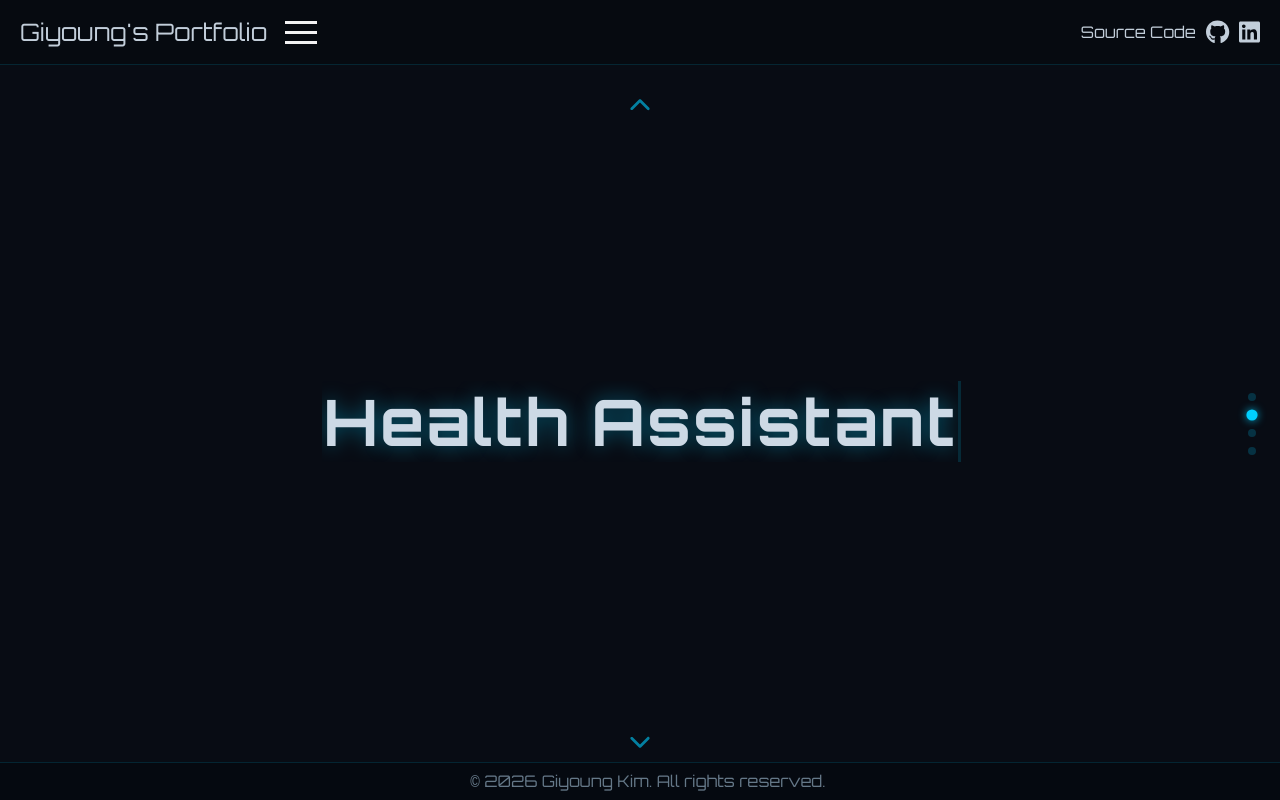
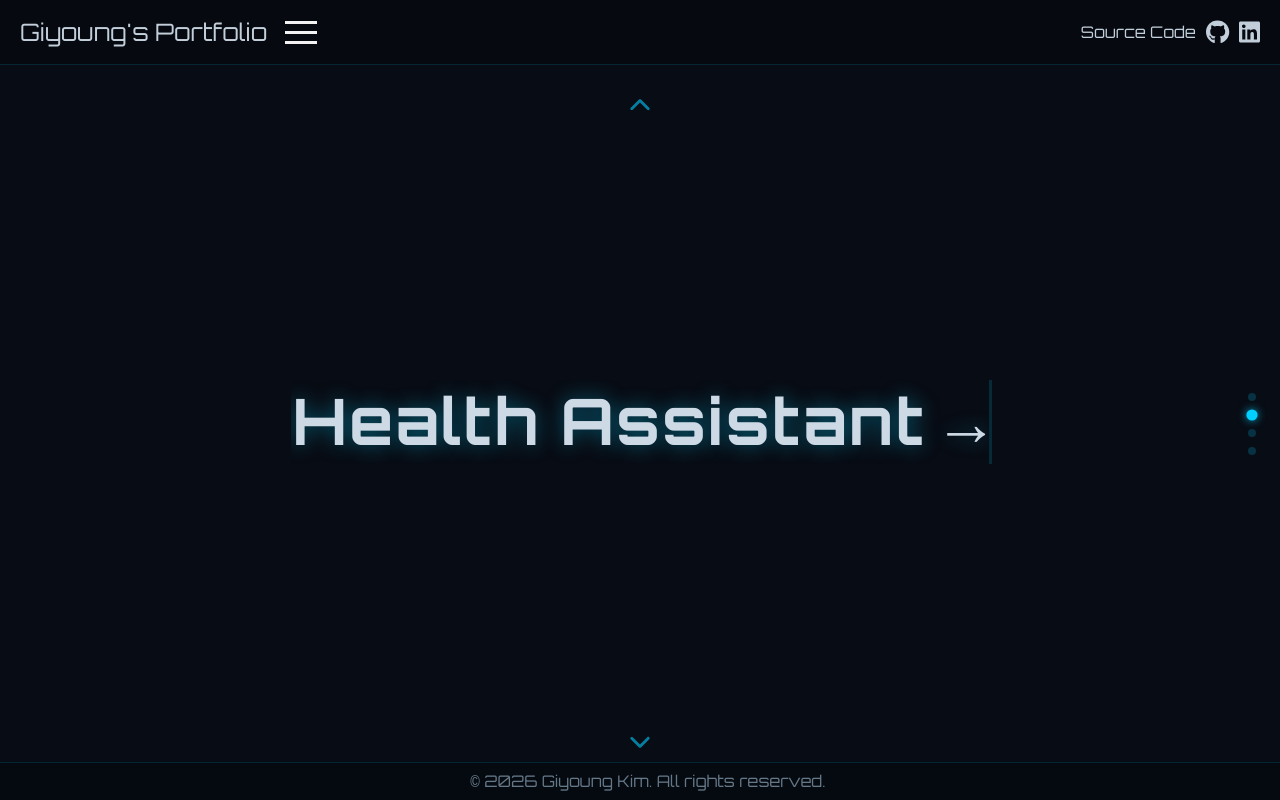
Before and after one commit to giykim/portfolio, a React (Create React App) app in the folder portfolio/: page / in a window 1280 px wide. Both pictures are taken after a click on the button 1252 px from the left and 414 px from the top of the page. Built offline with nearby package versions, Linux system fonts and the light colour scheme.

Commit message:
Add arrow indicator to home page links

```diff
--- a/portfolio/src/pages/Home.js
+++ b/portfolio/src/pages/Home.js
@@ -8,13 +8,13 @@ const Home = () => {
             <div><code className="h1">Welcome to My Portfolio</code></div>
         </>,
         <>
-            <Link to="/health-assistant"><div><code className="h1">Health Assistant</code></div></Link>
+            <Link to="/health-assistant"><div><code className="h1">Health Assistant →</code></div></Link>
         </>,
         <>
-            <Link to="/steam-scout"><div><code className="h1">Steam Scout</code></div></Link>
+            <Link to="/steam-scout"><div><code className="h1">Steam Scout →</code></div></Link>
         </>,
         <>
-            <Link to="/about"><div><code className="h1">About</code></div></Link>
+            <Link to="/about"><div><code className="h1">About →</code></div></Link>
         </>,
     ];
 
```
